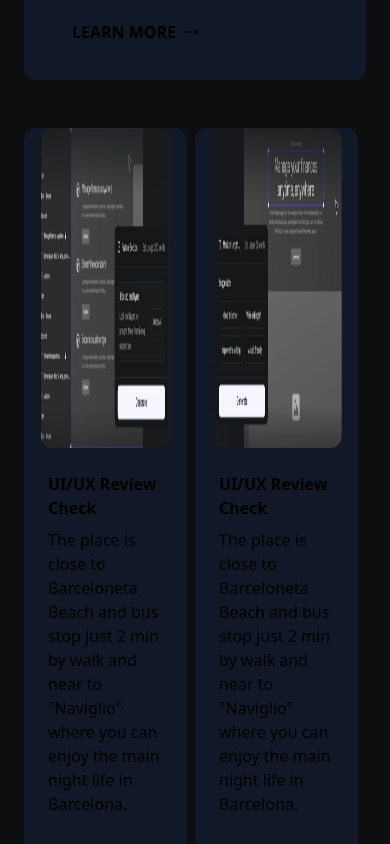
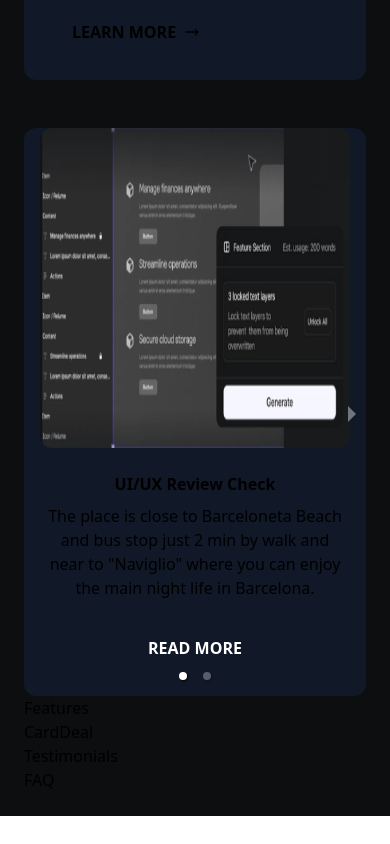
Before and after one commit to Akshay200228/landing_page, a React (Vite) app: page / in a window 390 px wide. Shown: the part 3440-4284 px from the top of the page. After the commit the page ends 4256 px from the top, so only its background shows below. Built offline with nearby package versions, Linux system fonts and the light colour scheme.

Commit message:
add cards update

```diff
--- a/src/components/Cards.jsx
+++ b/src/components/Cards.jsx
@@ -8,7 +8,9 @@ import {
     CardFooter,
 } from '@material-tailwind/react';
 import { ArrowLongRightIcon } from "@heroicons/react/24/outline";
+import { Carousel } from 'react-responsive-carousel';
 import { card1, card2, card3 } from '../assets';
+import 'react-responsive-carousel/lib/styles/carousel.min.css';
 
 const Cards = () => {
     return (
@@ -44,7 +46,9 @@ const Cards = () => {
                     </a>
                 </CardBody>
             </Card>
-            <div className="flex mt-12">
+
+            {/* 2nd and 3rd Cards - Only in Desktop View */}
+            <div className="hidden mt-12 md:flex">
                 {/* 2nd Card */}
                 <Card className="w-1/2 mr-2 bg-gray-900">
                     <CardHeader color="blue-gray" className="relative bg-gray-900 h-80">
@@ -56,7 +60,7 @@ const Cards = () => {
                         </Typography>
                         <Typography>
                             The place is close to Barceloneta Beach and bus stop just 2 min by walk
-                            and near to &quot;Naviglio&quot; where you can enjoy the main night life
+                            and near to "Naviglio" where you can enjoy the main night life
                             in Barcelona.
                         </Typography>
                     </CardBody>
@@ -76,7 +80,7 @@ const Cards = () => {
                         </Typography>
                         <Typography>
                             The place is close to Barceloneta Beach and bus stop just 2 min by walk
-                            and near to &quot;Naviglio&quot; where you can enjoy the main night life
+                            and near to "Naviglio" where you can enjoy the main night life
                             in Barcelona.
                         </Typography>
                     </CardBody>
@@ -85,6 +89,52 @@ const Cards = () => {
                     </CardFooter>
                 </Card>
             </div>
+
+            {/* Carousel - Only in Mobile View */}
+            <div className="mt-12 md:hidden">
+                <Carousel showStatus={false} showThumbs={false}>
+                    <div>
+                        <Card className="w-full bg-gray-900">
+                            <CardHeader color="blue-gray" className="relative bg-gray-900 h-80">
+                                <img src={card2} alt="img-blur-shadow" className="w-full h-full" />
+                            </CardHeader>
+                            <CardBody>
+                                <Typography variant="h5" color="blue-gray" className="mb-2">
+                                    UI/UX Review Check
+                                </Typography>
+                                <Typography>
+                                    The place is close to Barceloneta Beach and bus stop just 2 min by walk
+                                    and near to "Naviglio" where you can enjoy the main night life
+                                    in Barcelona.
+                                </Typography>
+                            </CardBody>
+                            <CardFooter className="pt-0">
+                                <Button>Read More</Button>
+                            </CardFooter>
+                        </Card>
+                    </div>
+                    <div>
+                        <Card className="w-full bg-gray-900">
+                            <CardHeader color="blue-gray" className="relative bg-gray-900 h-80">
+                                <img src={card3} alt="img-blur-shadow" className="w-full h-full" />
+                            </CardHeader>
+                            <CardBody>
+                                <Typography variant="h5" color="blue-gray" className="mb-2">
+                                    UI/UX Review Check
+                                </Typography>
+                                <Typography>
+                                    The place is close to Barceloneta Beach and bus stop just 2 min by walk
+                                    and near to "Naviglio" where you can enjoy the main night life
+                                    in Barcelona.
+                                </Typography>
+                            </CardBody>
+                            <CardFooter className="pt-0">
+                                <Button>Read More</Button>
+                            </CardFooter>
+                        </Card>
+                    </div>
+                </Carousel>
+            </div>
         </div>
     );
 };
```
